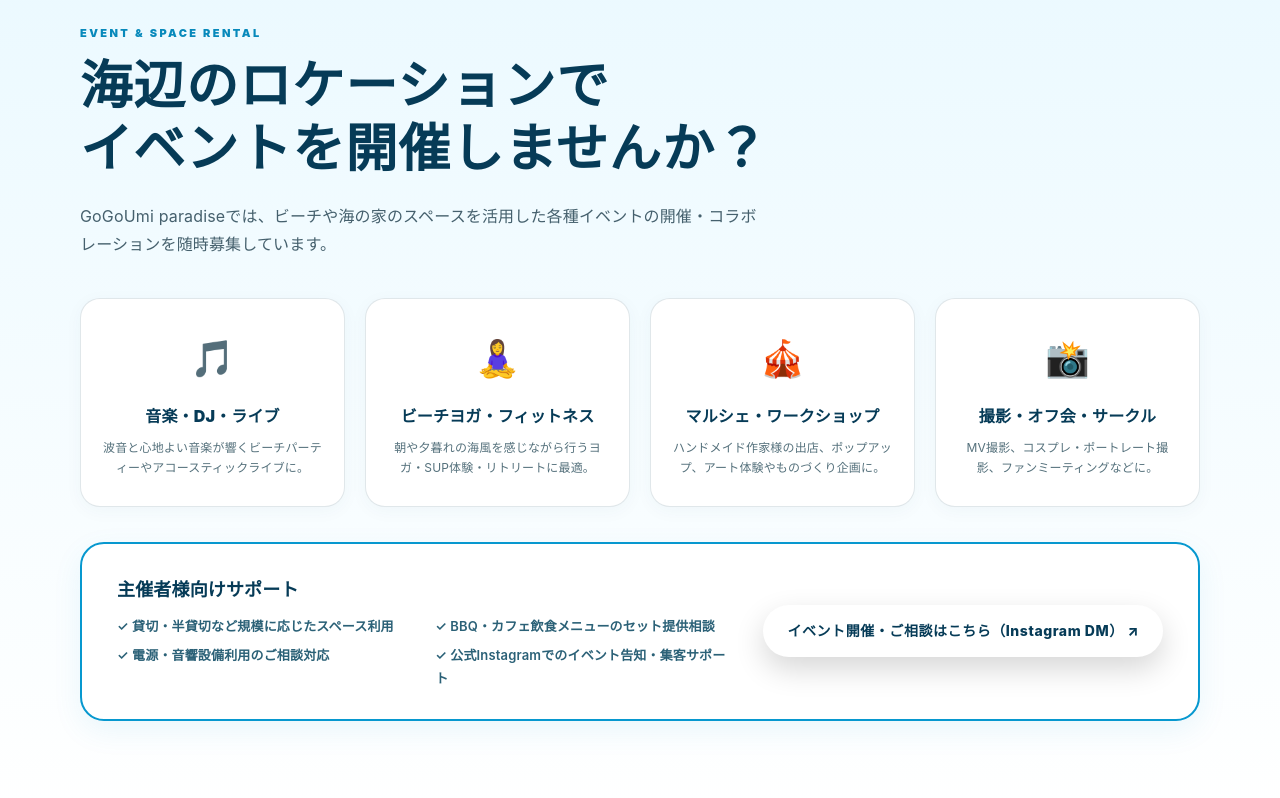
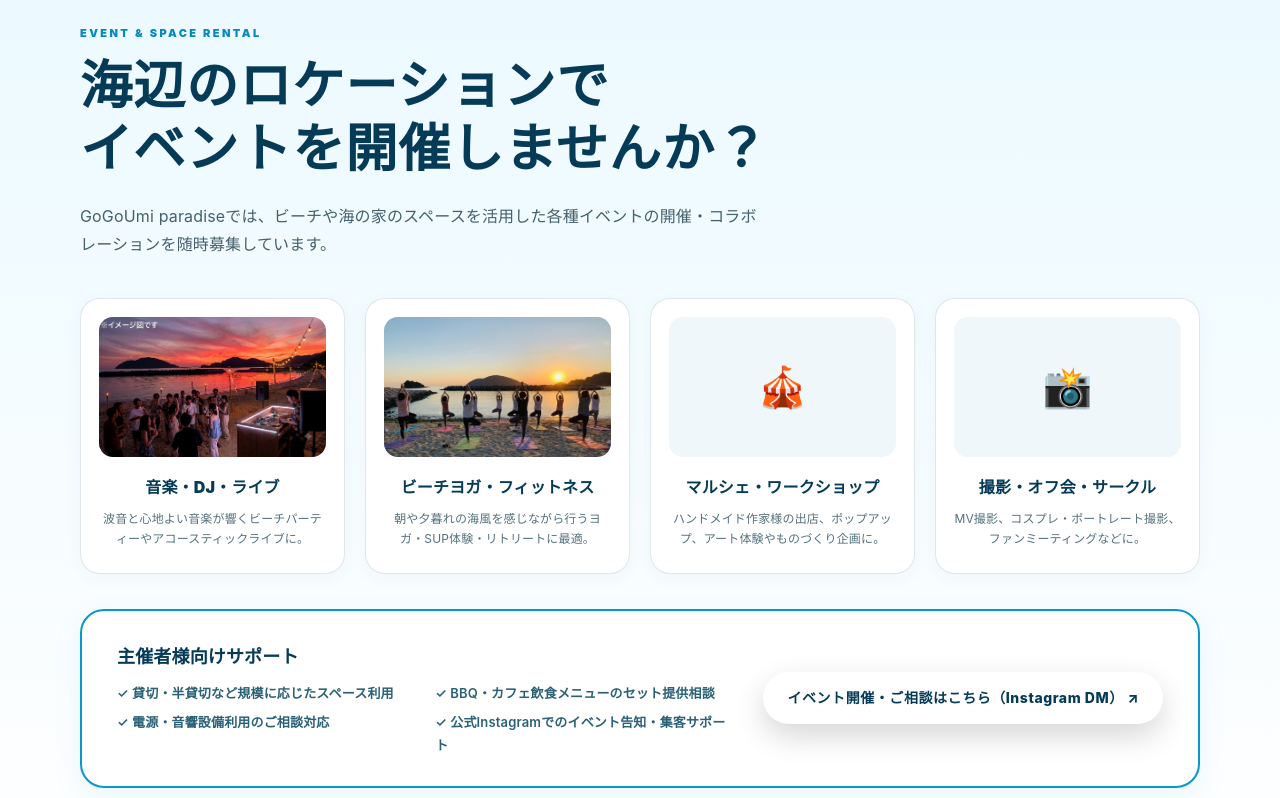
Before and after one commit to fc-mano/GoGoUmi_paradise_LP, a plain HTML site: page index.html in a window 1280 px wide. Shown: the part 5383-6181 px from the top of the page. Drawn offline with Linux system fonts and the light colour scheme.

Commit message:
feat: イベント募集セクションのカードに写真表示機能を追加し、前2件の写真を更新

```diff
--- a/app.js
+++ b/app.js
@@ -212,13 +212,18 @@ function renderEventSection() {
   const container = document.querySelector('#events .container');
   if (!container) return;
 
-  const categoriesHtml = (ev.categories || []).map(cat => `
+  const categoriesHtml = (ev.categories || []).map(cat => {
+    const visualContent = cat.image
+      ? `<img src="${escapeHtml(cat.image)}" alt="${escapeHtml(cat.title)}" loading="lazy" decoding="async">`
+      : `<div class="event-cat-icon">${escapeHtml(cat.icon || '')}</div>`;
+
+    return `
     <div class="event-cat-card">
-      <div class="event-cat-icon">${escapeHtml(cat.icon)}</div>
+      <div class="event-cat-visual">${visualContent}</div>
       <h4>${escapeHtml(cat.title)}</h4>
       <p>${escapeHtml(cat.desc)}</p>
-    </div>
-  `).join('\n');
+    </div>`;
+  }).join('\n');
 
   const supportListHtml = (ev.supportList || []).map(item => `
     <li>✓ ${escapeHtml(item)}</li>
--- a/prices.js
+++ b/prices.js
@@ -29,7 +29,8 @@
  * @property {string} reserveButtonText - 予約ボタン文言
  *
  * @typedef {Object} EventCategory
- * @property {string} icon - アイコン
+ * @property {string} [icon] - アイコン
+ * @property {string} [image] - 画像パス
  * @property {string} title - ジャンル名
  * @property {string} desc - 説明文
  *
@@ -161,11 +162,13 @@ const PRICE_CONFIG = {
     categories: [
       {
         icon: "🎵",
+        image: "images/event_dj.jpg",
         title: "音楽・DJ・ライブ",
         desc: "波音と心地よい音楽が響くビーチパーティーやアコースティックライブに。"
       },
       {
         icon: "🧘‍♀️",
+        image: "images/event_yoga.jpg",
         title: "ビーチヨガ・フィットネス",
         desc: "朝や夕暮れの海風を感じながら行うヨガ・SUP体験・リトリートに最適。"
       },
--- a/style.css
+++ b/style.css
@@ -1522,11 +1522,13 @@
     .event-cat-card {
       background: #fff;
       border-radius: 20px;
-      padding: 28px 22px;
+      padding: 18px 18px 24px;
       border: 1px solid var(--line);
       box-shadow: 0 4px 18px rgba(5, 65, 90, .04);
       transition: transform .25s, box-shadow .25s;
       text-align: center;
+      display: flex;
+      flex-direction: column;
     }
 
     .event-cat-card:hover {
@@ -1534,9 +1536,28 @@
       box-shadow: 0 12px 30px rgba(5, 65, 90, .08);
     }
 
+    .event-cat-visual {
+      width: 100%;
+      height: 140px;
+      border-radius: 14px;
+      overflow: hidden;
+      margin-bottom: 16px;
+      background: #f0f7fa;
+      display: flex;
+      align-items: center;
+      justify-content: center;
+    }
+
+    .event-cat-visual img {
+      width: 100%;
+      height: 100%;
+      object-fit: cover;
+    }
+
     .event-cat-icon {
-      font-size: 36px;
-      margin-bottom: 12px;
+      font-size: 40px;
+      margin: 0;
+      line-height: 1;
     }
 
     .event-cat-card h4 {
```
Also changed, not shown: images/event_dj.jpg (added), images/event_yoga.jpg (added).
